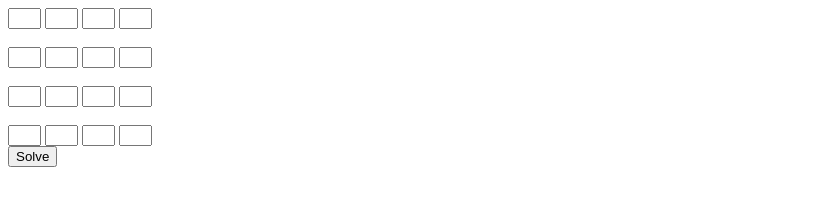
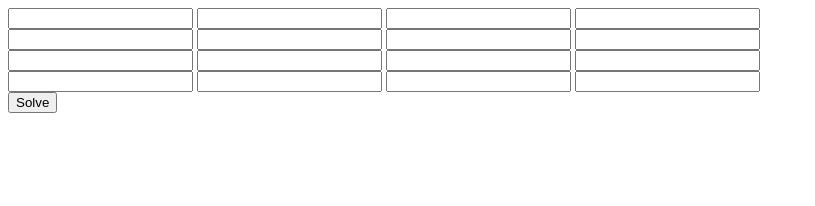
Before and after one commit to ahjmorton/ruzzleJS, a plain HTML site: page solver.html in a window 1280 px wide. Shown: the whole page, without its empty margins (0-815 px from the left). Drawn offline with Linux system fonts and the light colour scheme.

Commit message:
Added CSS classes and div structure

```diff
--- a/solver.html
+++ b/solver.html
@@ -133,40 +133,39 @@
         </script>
     </head>
     <body>
-        <div id="runArea">
-            <div id="inputGrid">
-                <div id="row0">
-                    <input type="text" size="1" maxlength="1" />
-                    <input type="text" size="1" maxlength="1" />
-                    <input type="text" size="1" maxlength="1" />
-                    <input type="text" size="1" maxlength="1" />
+        <div class="root">
+            <div class="grid" id="inputGrid">
+                <div class="col-1-4">
+                    <input type="text" maxlength="1" />
+                    <input type="text" maxlength="1" />
+                    <input type="text" maxlength="1" />
+                    <input type="text" maxlength="1" />
                 </div>
-                <br />
-                <div id="row1">
-                    <input type="text" size="1" maxlength="1" />
-                    <input type="text" size="1" maxlength="1" />
-                    <input type="text" size="1" maxlength="1" />
-                    <input type="text" size="1" maxlength="1" />
+                <div class="col-1-4">
+                    <input type="text" maxlength="1" />
+                    <input type="text" maxlength="1" />
+                    <input type="text" maxlength="1" />
+                    <input type="text" maxlength="1" />
                 </div>
-                <br />
-                <div id="row2">
-                    <input type="text" size="1" maxlength="1" />
-                    <input type="text" size="1" maxlength="1" />
-                    <input type="text" size="1" maxlength="1" />
-                    <input type="text" size="1" maxlength="1" />
+                <div class="col-1-4">
+                    <input type="text" maxlength="1" />
+                    <input type="text" maxlength="1" />
+                    <input type="text" maxlength="1" />
+                    <input type="text" maxlength="1" />
                 </div>
-                <br />
-                <div id="row3">
-                    <input type="text" size="1" maxlength="1" />
-                    <input type="text" size="1" maxlength="1" />
-                    <input type="text" size="1" maxlength="1" />
-                    <input type="text" size="1" maxlength="1" />
+                <div class="col-1-4">
+                    <input type="text" maxlength="1" />
+                    <input type="text" maxlength="1" />
+                    <input type="text" maxlength="1" />
+                    <input type="text" maxlength="1" />
                 </div>
             </div>
-            <button id="actionButton" type="button" />
-        </div>
-        <div id="resultArea">
-            <ul id="wordList" />
+            <div class="actions" id="actionArea">
+                <button id="actionButton" type="button" />
+            </div>
+            <div id="resultArea">
+                <ul id="wordList" />
+            </div>
         </div>
     </body>
 </html>
```
